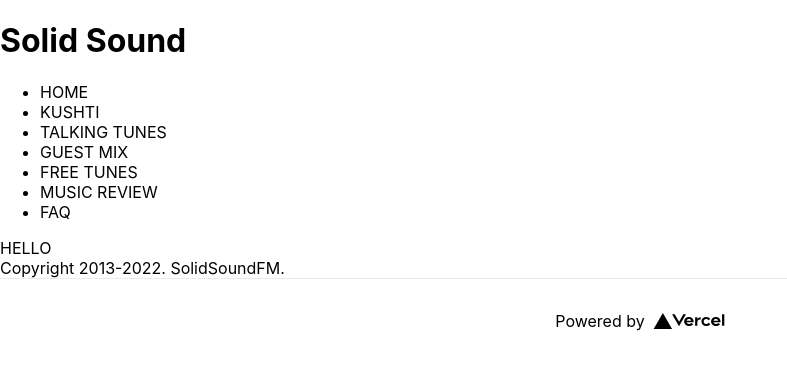
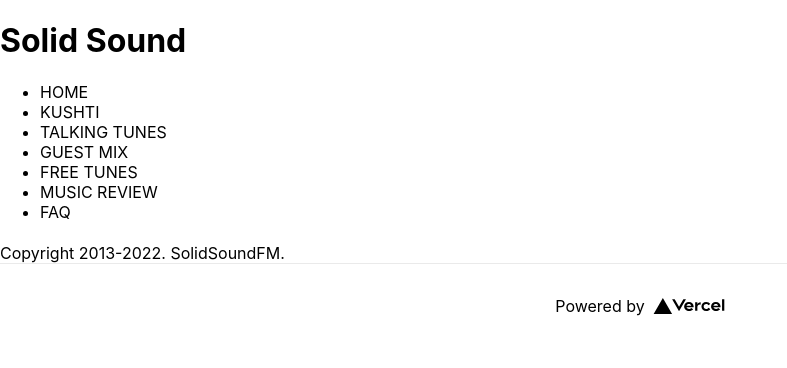
Before and after one commit to irquigley/SolidSoundFM-js, a Next.js app: page / in a window 1280 px wide. Shown: the top 368 px of the page, without its empty margins (0-787 px from the left). Built offline with nearby package versions, Linux system fonts and the light colour scheme.

Commit message:
Update index.js

```diff
--- a/pages/index.js
+++ b/pages/index.js
@@ -1,6 +1,6 @@
 import Head from 'next/head'
 import Image from 'next/image'
-import Header from '../components/Header'
+import HeaderBig from '../components/HeaderBig'
 import PageContainer from '../components/PageContainer'
 import FacebookPlugin from '../components/scripts/facebook'
 
@@ -10,7 +10,7 @@ export default function Home() {
   return (
     <>
        <PageContainer title="Solid Sound FM">
-          <div>HELLO</div>
+          <HeaderBig>Header big</HeaderBig>
           <FacebookPlugin />
        </PageContainer>
 
```
